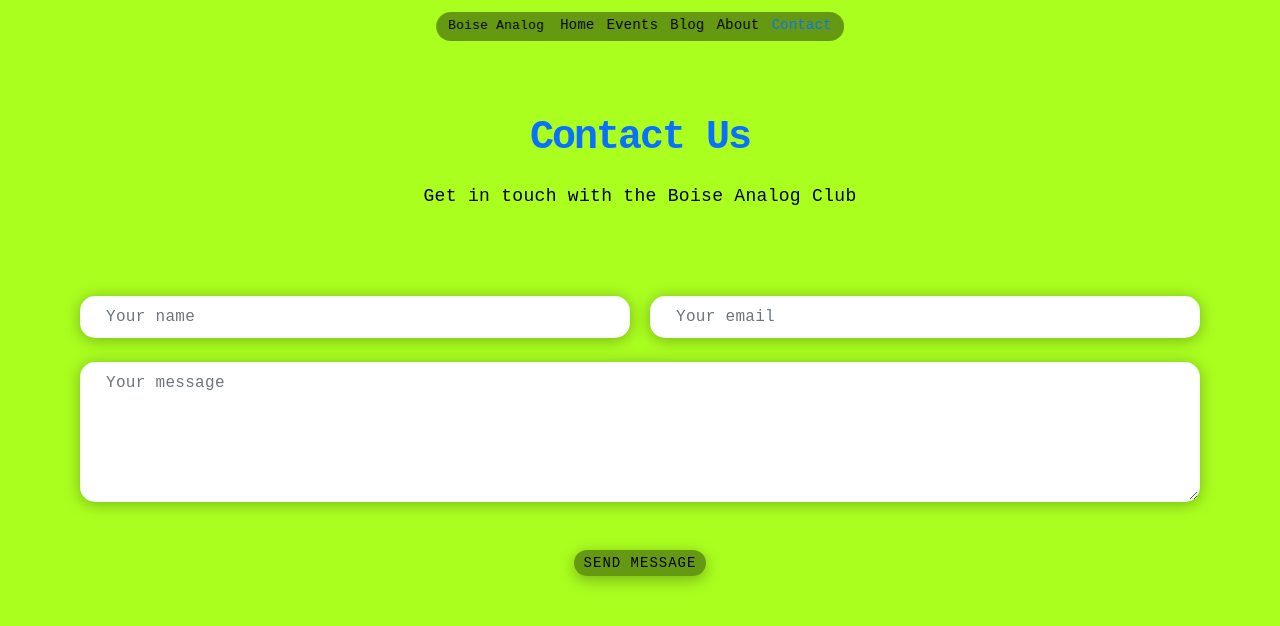
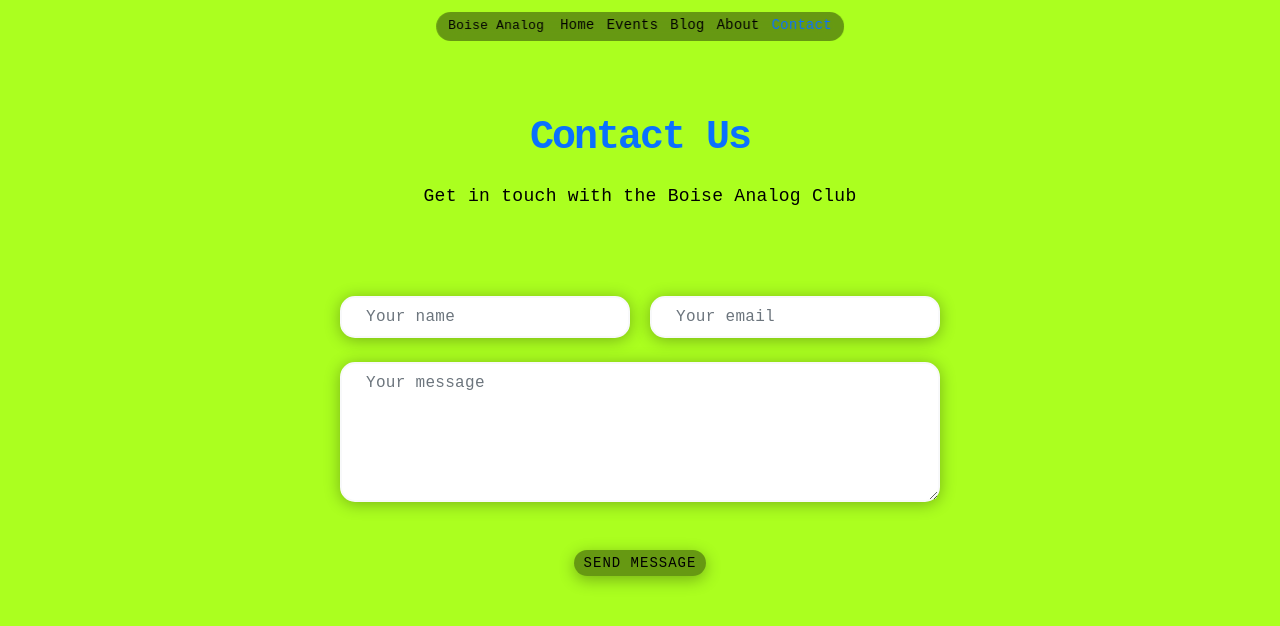
Before and after one commit to forresttindall/boisealanalogclub, a React (Vite) app: page / in a window 1280 px wide. Both pictures are taken after a click on the button "Contact". Shown: the top 626 px of the page. Built offline with nearby package versions, Linux system fonts and the light colour scheme; no server answers; a web font is replaced by a local one.

Commit message:
Style redo

```diff
--- a/src/index.css
+++ b/src/index.css
@@ -1302,7 +1302,10 @@
 
 .contact-page .contact-form-section {
   width: 100%;
-
+ display: flex;
+ flex-direction: column;
+ justify-content: center;
+ align-items: center;
   margin: 0 auto;
 }
 
@@ -1311,6 +1314,7 @@
   flex-direction: column;
   gap: 24px;
   width: 100%;
+  max-width: 600px;
 }
 
 .contact-page .form-row {
```
